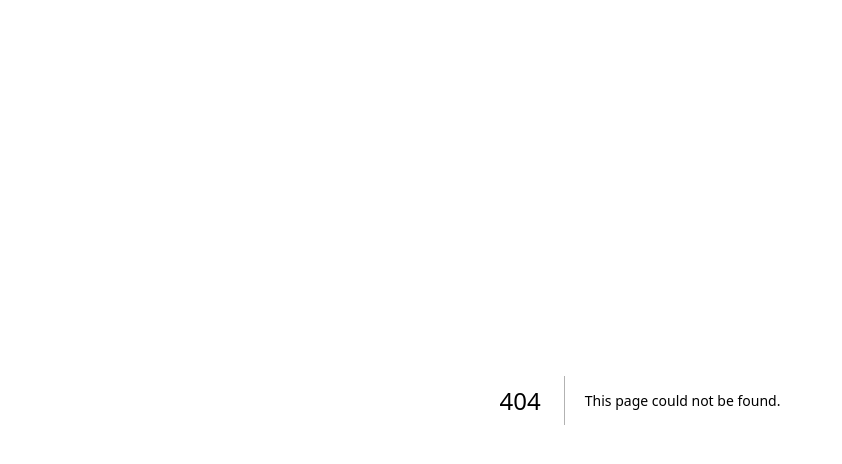
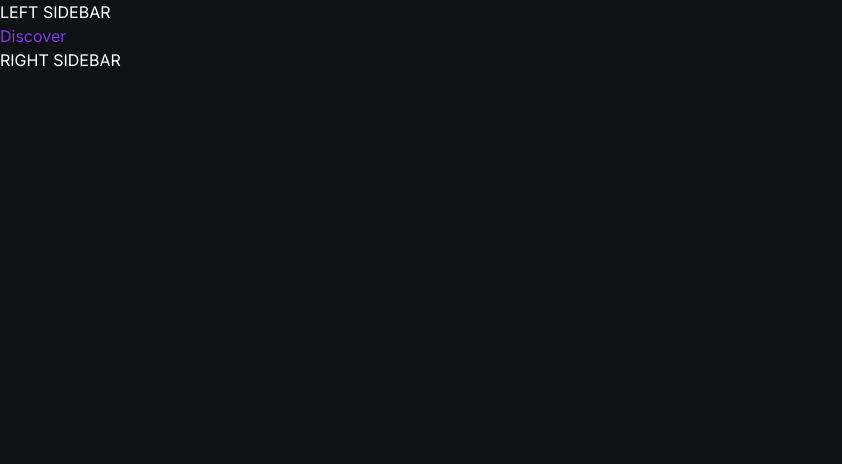
Before and after one commit to TheShagwell/Podcast-AI, a Next.js app: page /discover in a window 1280 px wide. Before the commit this address had no page. Shown: the top 464 px of the page, without its empty margins (0-842 px from the left). Built offline with nearby package versions, Linux system fonts and the light colour scheme.

Commit message:
Updated...

```diff
--- /dev/null
+++ b/app/(root)/discover/page.tsx
@@ -0,0 +1,9 @@
+import React from 'react'
+
+const Discover = () => {
+  return (
+    <div className='text-violet-600'>Discover</div>
+  )
+}
+
+export default Discover
--- a/app/(root)/podcast/[podcastId]/page.tsx
+++ b/app/(root)/podcast/[podcastId]/page.tsx
@@ -1,6 +1,6 @@
 import React from 'react'
 
-const PodcastDetails = ({ params  }: { params : { podcastId: string } }) => {
+const PodcastDetails = ({ params }: { params : { podcastId: string } }) => {
   return (
     <p className='text-white-1'>Podcast Details for {params.podcastId}</p>
   )
```
